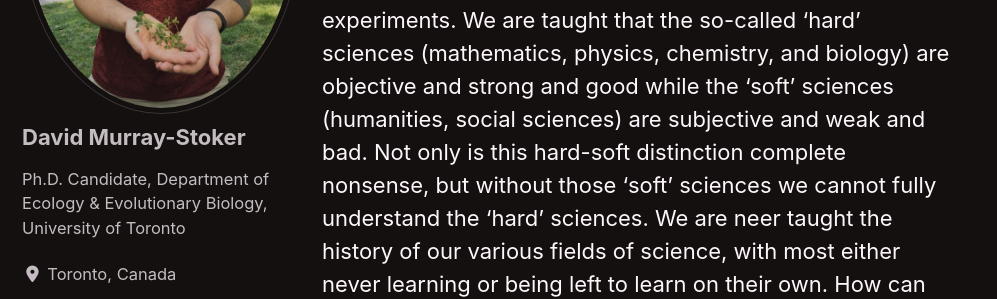
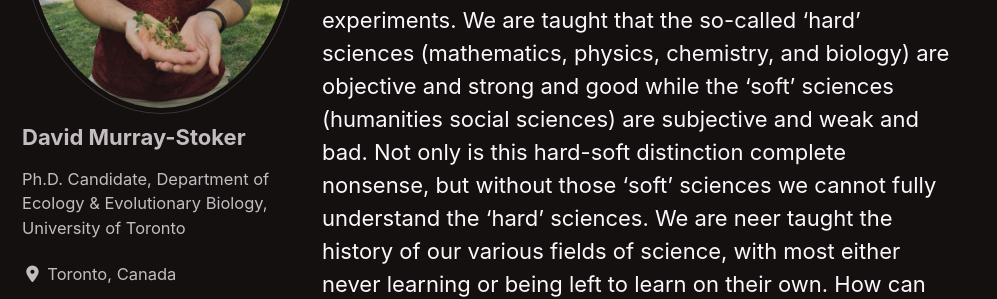
Before and after one commit to dmurraystoker/dmurraystoker.github.io, a Jekyll site: the page built from _posts/2022-07-10-post2.md, in a window 1280 px wide and 900 px high, scrolled down 298 px. Shown: the part 319-618 px from the top of the window, without its empty margins (0-997 px from the left). Built offline with Jekyll 4.4.1, drawn with Linux system fonts in a browser that asks for light colours; cached includes are drawn as plain includes; nearby versions of some CDN libraries; some of the changed text lies outside the part shown.

```diff
--- a/_posts/2022-07-10-post2.md
+++ b/_posts/2022-07-10-post2.md
@@ -13,7 +13,7 @@ Not a single day passes where I don’t listen to music. Punk, hardcore, indie,
 
 Rise Against are the band that started it all for me. They got me into punk and hardcore, and then music took a life of it its own inside of me. But I’m not here to write about punk and hardcore (though I might at some point). No, instead, I want to write about some bands and songs that are powerful critiques of science.
 
-We have all been taught that science is this objective process to study the world through observations and experiments. We are taught that the so-called ‘hard’ sciences (mathematics, physics, chemistry, and biology) are objective and strong and good while the ‘soft’ sciences (humanities, social sciences) are subjective and weak and bad. Not only is this hard-soft distinction complete nonsense, but without those ‘soft’ sciences we cannot fully understand the ‘hard’ sciences. We are neer taught the history of our various fields of science, with most either never learning or being left to learn on their own. How can we do new research if we don’t even know the basic history of science? Here is where I think music can be a powerful tool, particularly to critique contemporary science.
+We have all been taught that science is this objective process to study the world through observations and experiments. We are taught that the so-called ‘hard’ sciences (mathematics, physics, chemistry, and biology) are objective and strong and good while the ‘soft’ sciences (humanities social sciences) are subjective and weak and bad. Not only is this hard-soft distinction complete nonsense, but without those ‘soft’ sciences we cannot fully understand the ‘hard’ sciences. We are neer taught the history of our various fields of science, with most either never learning or being left to learn on their own. How can we do new research if we don’t even know the basic history of science? Here is where I think music can be a powerful tool, particularly to critique contemporary science.
 
 Let’s start with this assumption of objectivity for the hard sciences, and I’ll begin with a quick spoiler: there is no such thing as objectivity. We are all humyn. We all have our own biases. While the data we collect might be objective, there were countless steps to reach that point that were influenced by subjective forces.
 
```
